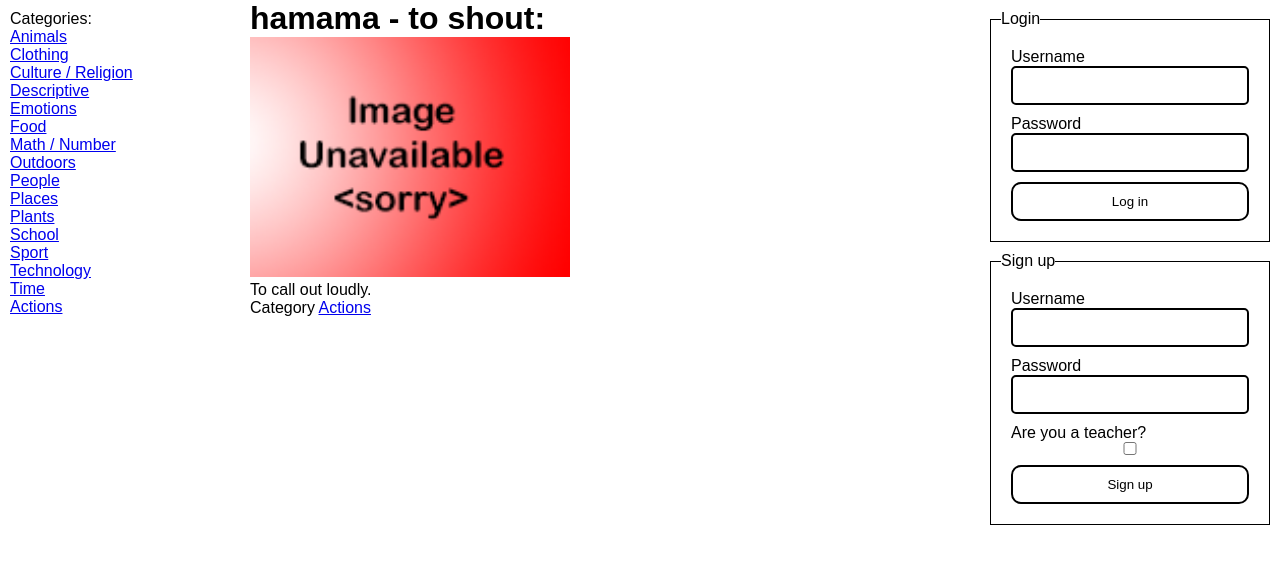
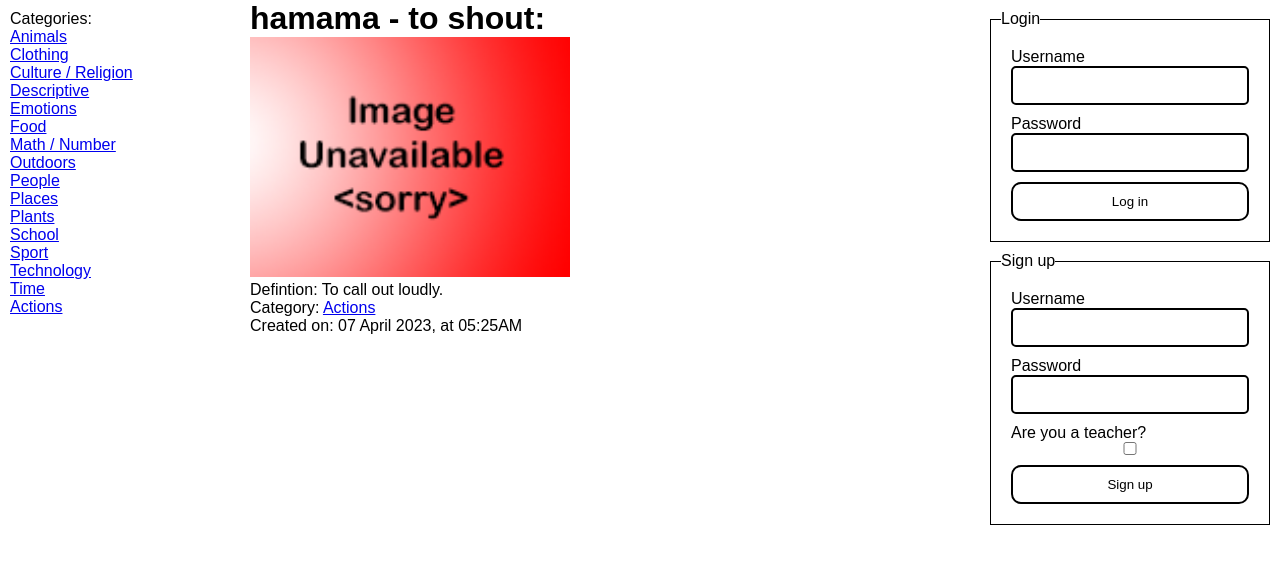
Before and after one commit to zadeviggers/13DTS, a Flask app: page /words/1 in a window 1280 px wide. Shown: the part 40-615 px from the top of the page. Run offline with Flask 3, Linux system fonts and the light colour scheme; data comes from the database, SQL or seed files in the repository.

Commit message:
Add created on

```diff
--- a/internal-1-dictionary/app.py
+++ b/internal-1-dictionary/app.py
@@ -4,6 +4,7 @@ from flask_bcrypt import Bcrypt
 import sqlite3
 from time import time
 import math
+from datetime import datetime
 
 # Set up flask and bcrypt
 server = Flask(__name__)
@@ -176,8 +177,12 @@ def word_page(id):
     g.cursor.execute(category_query, [word["CategoryID"]])
     category = g.cursor.fetchone()
 
+    created_at = datetime.fromtimestamp(word["CreatedAt"] / 1000)
+
     # Render the pages
-    return render_template("pages/specific_word.jinja", category=category, word=word)
+    return render_template(
+        "pages/specific_word.jinja", category=category, word=word, created_at=created_at
+    )
 
 
 @server.route("/login", methods=["POST"])
--- a/internal-1-dictionary/templates/pages/specific_word.jinja
+++ b/internal-1-dictionary/templates/pages/specific_word.jinja
@@ -3,11 +3,12 @@
 {% block main %}
     <h1>{{ word.MaoriSpelling }} - {{ word.EnglishSpelling }}:</h1>
     {{ components.WordImage(word) }}
-    <p>{{ word.EnglishDefinition }}</p>
+    <p>Defintion: {{ word.EnglishDefinition }}</p>
     {% if user and user.teacher %}
         <a data-confirm href="{{ url_for('delete_word_action', id=word.ID) }}">Delete word</a>
     {% endif %}
     <p>
-        Category <a href="{{ url_for('category_page', id=category.ID) }}">{{ category.EnglishName }}</a>
+        Category: <a href="{{ url_for('category_page', id=category.ID) }}">{{ category.EnglishName }}</a>
     </p>
+    <p>Created on: {{ created_at.strftime('%d %B %Y, at %I:%M%p') }}</p>
 {% endblock main %}
```
